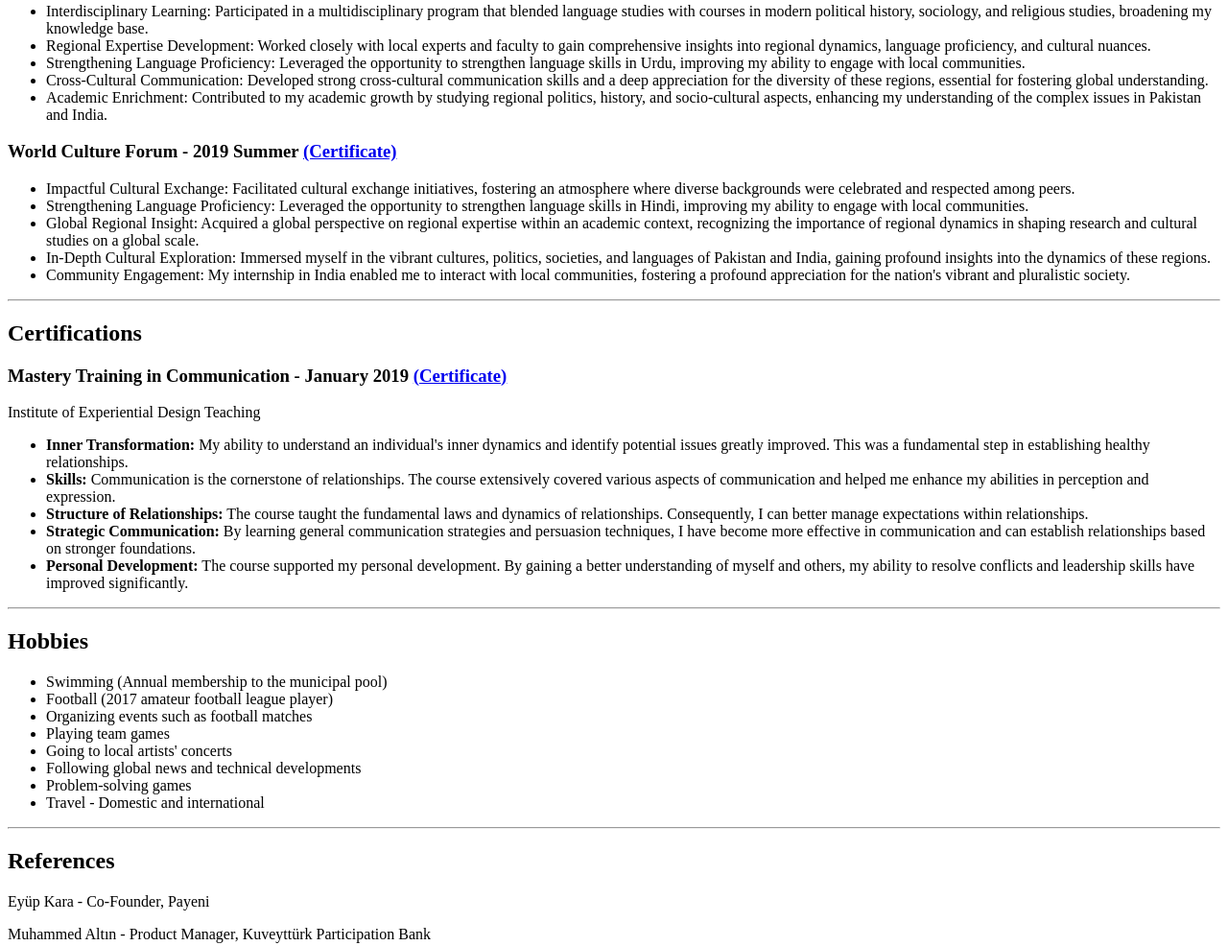
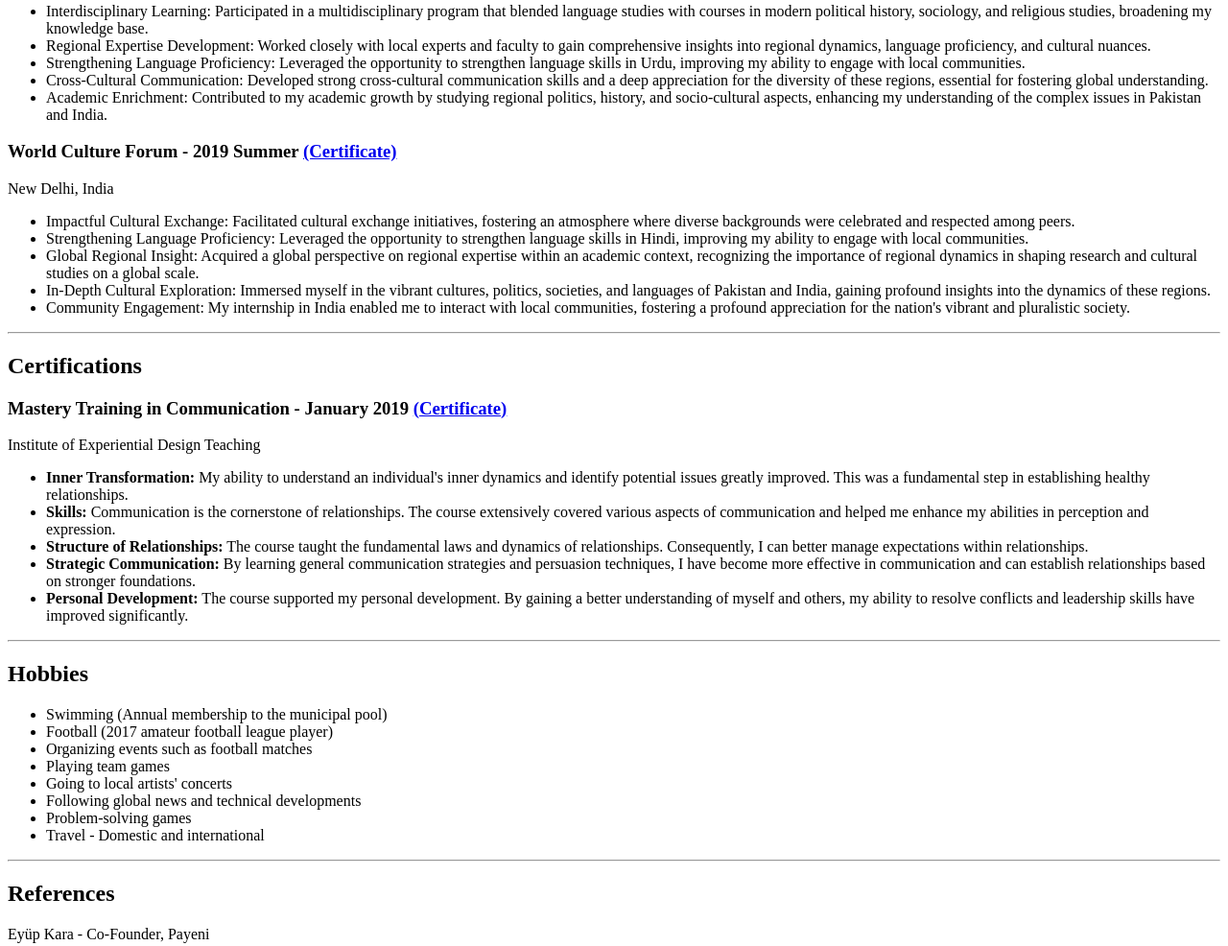
Before and after one commit to fc54/MyResume, a plain HTML site: page index.html in a window 1280 px wide. Shown: the part 2038-3024 px from the top of the page at 96% size. Drawn offline with Linux system fonts and the light colour scheme.

Commit message:
Update index.html

```diff
--- a/index.html
+++ b/index.html
@@ -104,6 +104,7 @@
     <li>Academic Enrichment: Contributed to my academic growth by studying regional politics, history, and socio-cultural aspects, enhancing my understanding of the complex issues in Pakistan and India.</li>
 </ul>
 <h3>World Culture Forum - 2019 Summer <a href="https://acrobat.adobe.com/link/track?uri=urn%3Aaaid%3Ascds%3AUS%3Ae3f6389e-f07d-40d0-bbf3-6eaa284aadd1">(Certificate)</a></h3>
+  <p>New Delhi, India</p>
 <ul>
     <li>Impactful Cultural Exchange: Facilitated cultural exchange initiatives, fostering an atmosphere where diverse backgrounds were celebrated and respected among peers.</li>
     <li>Strengthening Language Proficiency: Leveraged the opportunity to strengthen language skills in Hindi, improving my ability to engage with local communities.</li>
```
